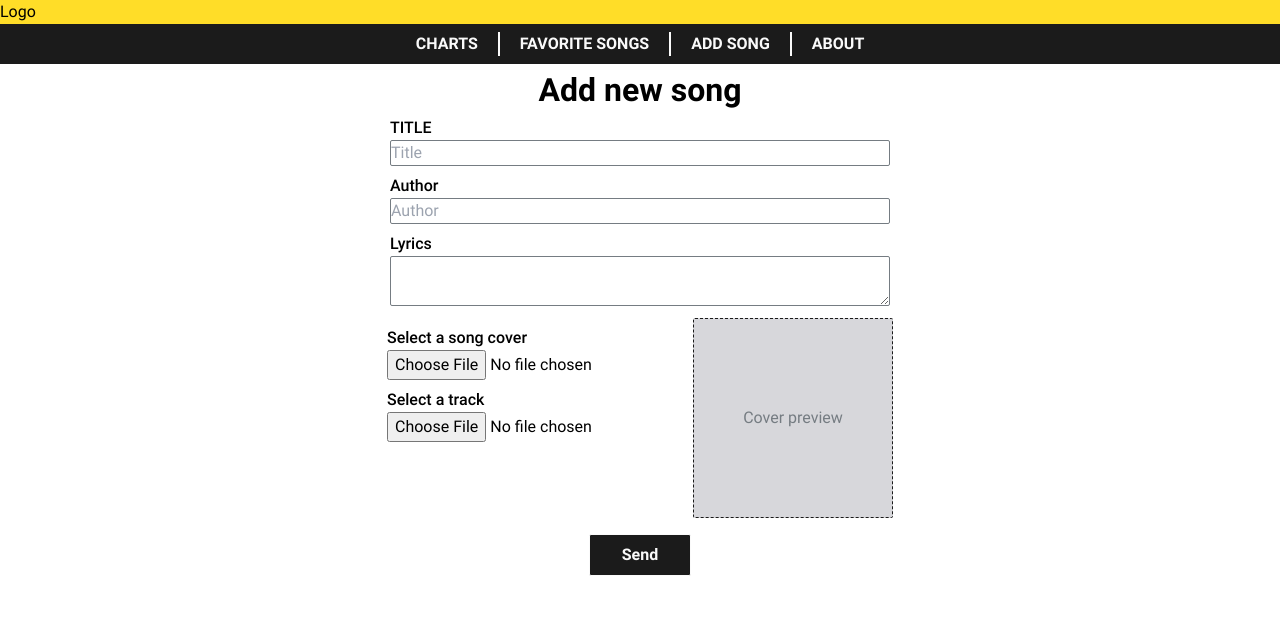
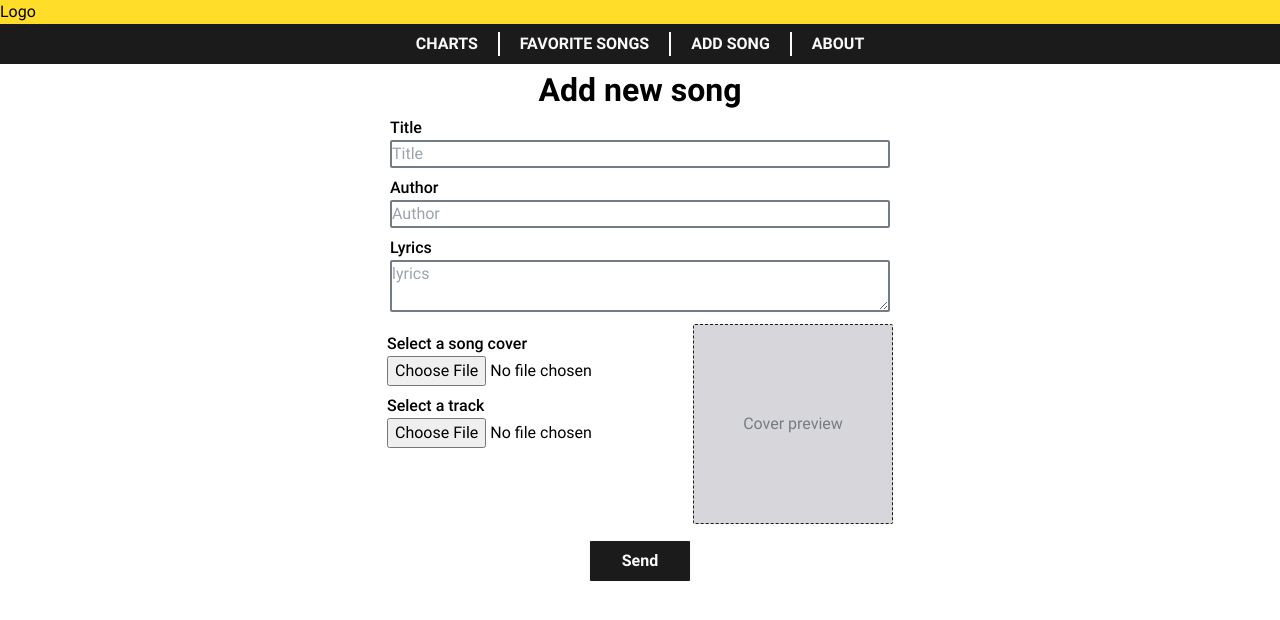
Before and after one commit to Kepleroot/sunfire-fe, a React (Vite) app: page /create-song in a window 1280 px wide. Shown: the top 620 px of the page. Built offline with nearby package versions, Linux system fonts and the light colour scheme.

Commit message:
add new UI components

```diff
--- a/src/components/Header.tsx
+++ b/src/components/Header.tsx
@@ -2,7 +2,7 @@ import { Link } from 'react-router-dom'
 
 const Header = () => {
   const linkClasses: string =
-    'my-2 px-5 border-r-2 last:border-0 font-semibold text-white'
+    'my-2 px-5 border-r-2 last:border-0 font-semibold text-white hover:text-gray-100'
 
   return (
     <div className="flex flex-col">
--- a/src/components/UI/Button.tsx
+++ b/src/components/UI/Button.tsx
@@ -3,8 +3,8 @@ import cx from 'classnames'
 
 export interface ButtonProps {
   text: string
+  onClick: () => void
   className?: string
-  onClick: () => void
 }
 
 const Button = ({ text, className, onClick }: ButtonProps) => {
--- /dev/null
+++ b/src/components/UI/Input.tsx
@@ -0,0 +1,29 @@
+import cx from 'classnames'
+import { ChangeEvent } from 'react'
+
+export interface InputProps {
+  type: string
+  onChange: (e: ChangeEvent<HTMLInputElement>) => void
+  placeholder?: string
+  className?: string
+}
+
+const Input = ({ type, onChange, placeholder, className }: InputProps) => {
+  return (
+    <input
+      className={cx(
+        className,
+        'focus:outline-none',
+        'focus:border-black',
+        'border-2',
+        'rounded-sm',
+        'border-gray-300',
+      )}
+      type={type}
+      onChange={onChange}
+      placeholder={placeholder}
+    />
+  )
+}
+
+export default Input
--- /dev/null
+++ b/src/components/UI/TextArea.tsx
@@ -0,0 +1,32 @@
+import cx from 'classnames'
+import { ChangeEvent } from 'react'
+
+export interface TextAreaProps {
+  onChange: (e: ChangeEvent<HTMLTextAreaElement>) => void
+  placeholder?: string
+  className?: string
+}
+
+const TextArea = ({
+  onChange,
+  placeholder,
+  className,
+}: TextAreaProps) => {
+  return (
+    <textarea
+      className={cx(
+        className,
+        'min-h-[25px]',
+        'focus:outline-none',
+        'focus:border-black',
+        'border-2',
+        'rounded-sm',
+        'border-gray-300',
+      )}
+      onChange={onChange}
+      placeholder={placeholder}
+    />
+  )
+}
+
+export default TextArea
--- a/src/pages/CreateSong.tsx
+++ b/src/pages/CreateSong.tsx
@@ -1,10 +1,11 @@
 import { ChangeEvent, useState } from 'react'
 import ReactAudioPlayer from 'react-audio-player'
-import { useSelector } from 'react-redux'
 import { useDispatch } from 'react-redux'
 import Button from '../components/UI/Button'
-import { createSongRequest, fetchSongsRequest } from '../store/songs/actions'
-import { State } from '../types'
+import { createSongRequest } from '../store/songs/actions'
+import Input from '../components/UI/Input'
+import TextArea from '../components/UI/TextArea'
+import { redirect, useNavigate } from 'react-router-dom'
 
 const CreateSong = () => {
   const [title, setTitle] = useState<string>('')
@@ -12,17 +13,20 @@ const CreateSong = () => {
   const [text, setText] = useState<string>('')
   const [imgFile, setImgFile] = useState<File>()
   const [audioFile, setAudioFile] = useState<File>()
+  const [status, setStatus] = useState<string>()
 
-  const dispatch = useDispatch();
+  const dispatch = useDispatch()
+  const navigate = useNavigate()
 
   const sendData = () => {
     const formData = new FormData()
     formData.append('name', title)
     formData.append('author', author)
     formData.append('text', text)
-    if (imgFile) formData.append('img', imgFile)
+    if (imgFile) formData.append('image', imgFile)
     if (audioFile) formData.append('audio', audioFile)
-    dispatch(createSongRequest(formData))
+    const d = dispatch(createSongRequest(formData))
+    return navigate('/')
   }
 
   const inputClasses: string = 'border rounded-sm border-gray-300 min-h-[25px]'
@@ -30,37 +34,26 @@ const CreateSong = () => {
 
   return (
     <>
-      <form className="flex flex-col mx-12 items-center">
+      <div className="flex flex-col mx-12 items-center">
         <h1 className="pt-2 text-center font-bold text-3xl">Add new song</h1>
         <div className="flex flex-col max-w-[500px] w-1/2">
-          <label className={labelClasses} htmlFor="song__tilte">
-            TITLE
-          </label>
-          <input
-            className={inputClasses}
-            id="song__title"
+          <span className={labelClasses}>Title</span>
+          <Input
+            type="text"
             placeholder="Title"
-            required
             onChange={(e) => setTitle(e.target.value)}
           />
-          <label className={labelClasses} htmlFor="song__author">
-            Author
-          </label>
-          <input
-            className={inputClasses}
-            id="song__author"
+          <span className={labelClasses}>Author</span>
+          <Input
+            type="text"
             placeholder="Author"
-            required
             onChange={(e) => setAuthor(e.target.value)}
           />
-          <label className={labelClasses} htmlFor="song__text">
-            Lyrics
-          </label>
-          <textarea
-            className={inputClasses}
-            id="song__text"
+          <span className={labelClasses}>Lyrics</span>
+          <TextArea
+            placeholder="lyrics"
             onChange={(e) => setText(e.target.value)}
-          ></textarea>
+          />
         </div>
         {/* files */}
         <div className="mt-3 flex flex-row">
@@ -106,7 +99,7 @@ const CreateSong = () => {
           </div>
         </div>
         <Button text="Send" className="mt-4" onClick={() => sendData()} />
-      </form>
+      </div>
     </>
   )
 }
```
